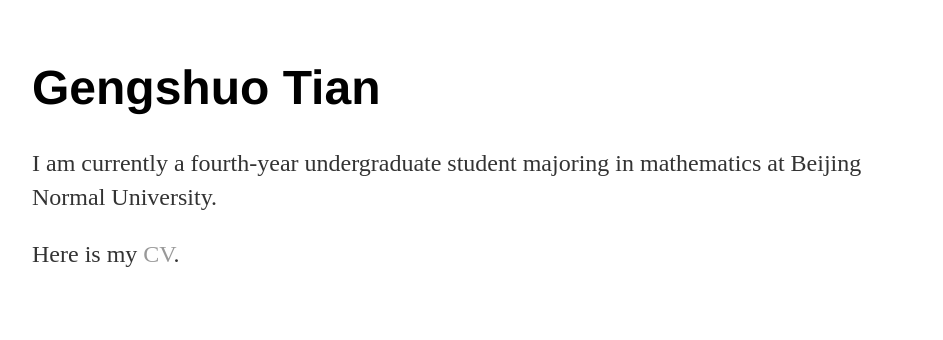
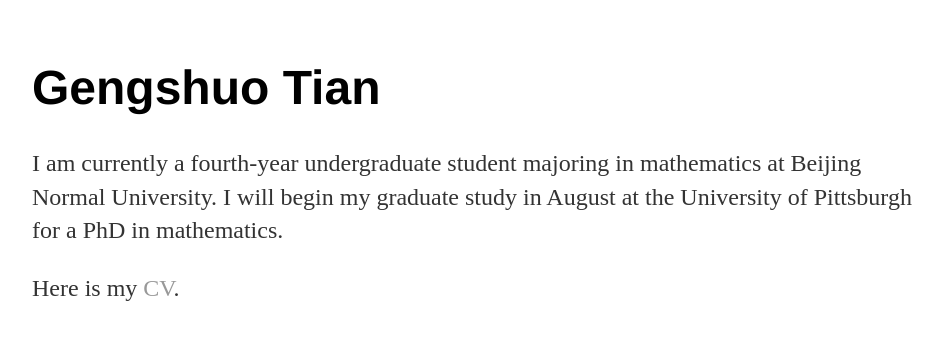
Before and after one commit to gengshuotian/gengshuotian.github.io, a Jekyll site: the page built from index.html, in a window 1280 px wide. Shown: the top 340 px of the page, without its empty margins (160-1103 px from the left). Built offline with Jekyll 4.4.1, drawn with Linux system fonts in a browser that asks for light colours.

Commit message:
text modification

```diff
--- a/index.html
+++ b/index.html
@@ -4,6 +4,6 @@ title: Gengshuo Tian's Personal Webpage
 ---
 <div class="blurb">
 	<h1>Gengshuo Tian</h1>
-	<p>I am currently a fourth-year undergraduate student majoring in mathematics at Beijing Normal University. </p>
+	<p>I am currently a fourth-year undergraduate student majoring in mathematics at Beijing Normal University. I will begin my graduate study in August at the University of Pittsburgh for a PhD in mathematics.</p>
 	<p>Here is my <a href="https://gengshuotian.github.io/CV.pdf">CV</a>.</p>
 </div><!-- /.blurb -->
```
